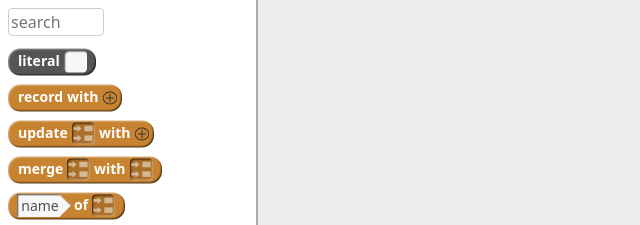
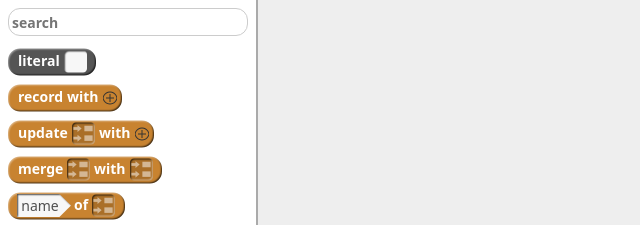
Before and after one commit to tjvr/flowy, a website with bundled scripts: page www/index.html in a window 1280 px wide. Shown: the top 225 px of the page, 0-640 px from the left. Built offline with nearby package versions, Linux system fonts and the light colour scheme; what js-big-integer would draw is missing.

Commit message:
search tweaks

```diff
--- a/src/main.js
+++ b/src/main.js
@@ -2362,7 +2362,7 @@ class Search extends Drawable {
     this.el.setAttribute('placeholder', 'search');
     this.el.style.left = '8px';
     this.el.style.top = '8px';
-    this.el.style.width = '96px';
+    this.el.style.width = '240px';
 
     this.el.addEventListener('input', this.change.bind(this));
     this.el.addEventListener('keydown', this.keyDown.bind(this));
@@ -2374,7 +2374,7 @@ class Search extends Drawable {
   }
 
   layout() {
-    this.width = 98;
+    this.width = 242;
     this.height = 28;
   }
 
@@ -2407,13 +2407,15 @@ class Palette extends Workspace {
   layout() {}
 
   filter(query) {
-    var words = query.split(/ /g);
+    var words = query.split(/ /g).map(word => new RegExp(word, 'i'));
     function matches(o) {
       if (!query) return true;
       for (var i=0; i<words.length; i++) {
-        if (o.info.spec.indexOf(words[i]) === -1 && o.info.category.indexOf(words[i]) !== 0) {
-          return false;
+        var word = words[i];
+        if (word.test(o.info.spec) || word.test(o.info.category)) {
+          continue;
         }
+        return false;
       }
       return true;
     }
--- a/www/style.css
+++ b/www/style.css
@@ -81,12 +81,19 @@ html, body {
 }
 
 .search {
-  font: 16px/20px Noto Sans, Lucida Grande, Verdana, Arial, DejaVu Sans, sans-serif;
+  font: bold 14px/20px Noto Sans, Lucida Grande, Verdana, Arial, DejaVu Sans, sans-serif;
   display: block;
   height: 28px;
   -webkit-appearance: none;
   border: 1px solid #ccc;
-  border-radius: 4px;
+  border-radius: 12px;
+  padding: 0 6px 0 3px;
+  color: rgba(0,0,0,0.7);
+  outline: none;
+}
+.search:focus {
+  box-shadow: 0 0 6px 1px rgba(0, 125, 224, 0.4);
+  border-color: rgba(28, 139, 226, 0.5);
 }
 
 .feedback {
```
